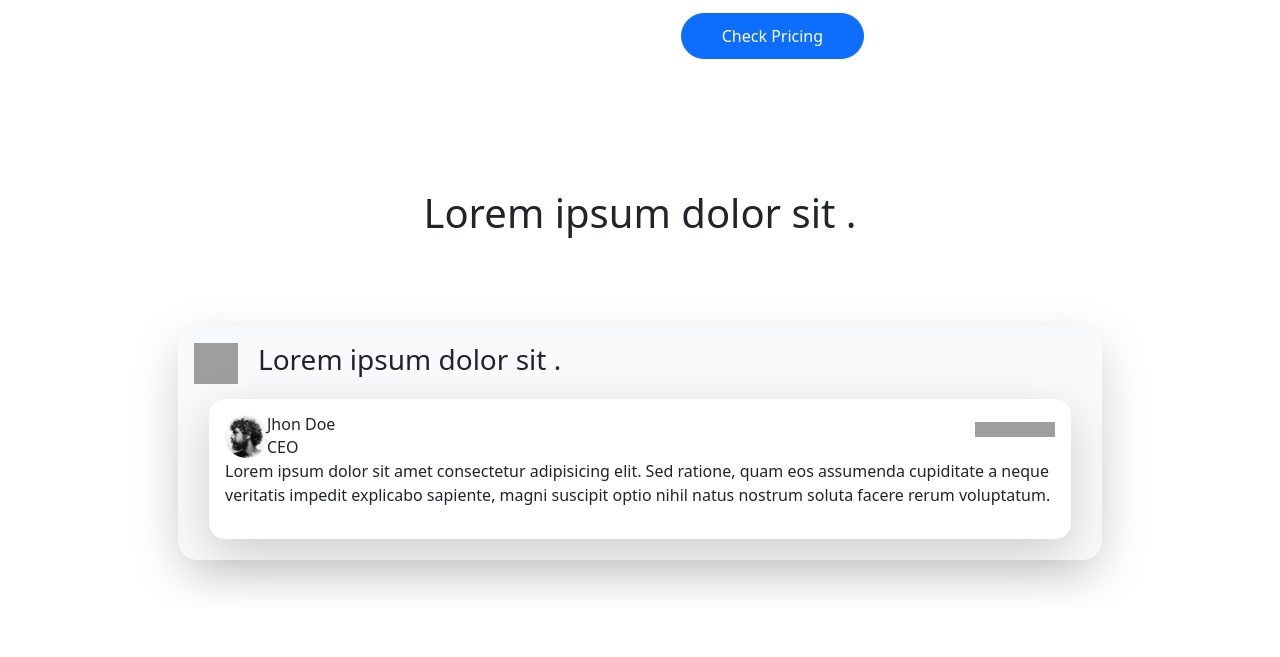
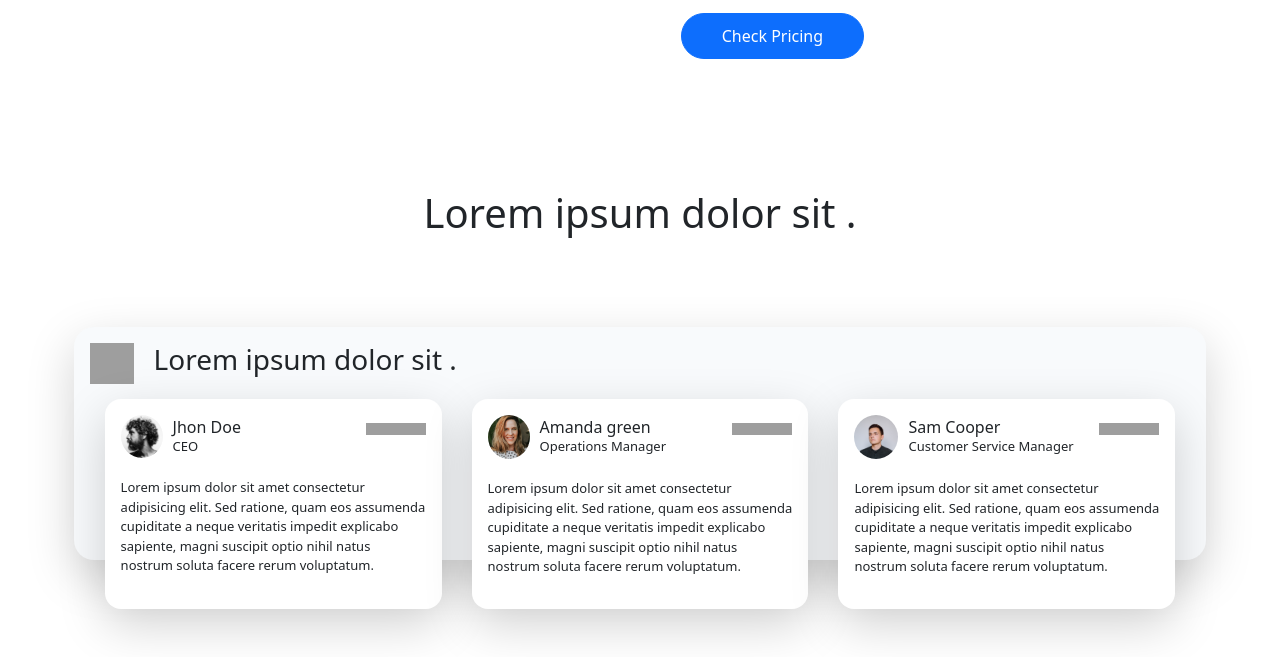
Before and after one commit to SCI-COPATH/busibud, a website: page index.html in a window 1280 px wide. Shown: the part 2841-3498 px from the top of the page. Before the commit the page ends 3449 px from the top, so only its background shows below. Drawn offline with nearby package versions, Linux system fonts and the light colour scheme; grey boxes are pictures that could not be loaded.

Commit message:
add code'

```diff
--- a/css/styles.css
+++ b/css/styles.css
@@ -150,11 +150,11 @@ opacity: 1; */
 .flotingBox{
   background-color: #F8FAFC;
   padding: 40px;
-  margin: 90px 10vw ;
+  margin: 90px 2% ;
   border-radius: 20px;
 }
 .star img{
-  width: 20px;
+  width: 15px;
 }
 .floating-hedd{
   display: flex;
@@ -178,17 +178,36 @@ opacity: 1; */
 }
 .floating-hedd div{
   align-items: center;
+
 }
 .floating-content{
 
   position: relative;
   padding-bottom: 20vh;
 }
+.totalFloat{
+  position: absolute;
+  display: flex;
+  justify-content: space-between;
+}
 .floating-element{
-  position: absolute;
+
   background-color:white;
   padding: 10px;
   margin: 15px;
+}
+.floating-element p{
+  font-size: small;
+  margin-top: 20px;
+
+}
+.logoandwrite div{
+
+  padding-left: 10px;
+}
+.logoandwrite p{
+  margin: 0;
+
 }
 @media only screen and (max-width: 900px )and (min-width:601px){
   .topBody{
@@ -233,6 +252,14 @@ opacity: 1; */
     }
     .body3Content{
       flex-direction: column;
+    }
+    .totalFloat{
+     display: block;
+     width: 100%;
+    }
+    .floating-element{
+      width: 50vw;
+      margin: auto;
     }
 }
 @media only screen and (max-width:600px){
@@ -306,5 +333,8 @@ opacity: 1; */
       text-align: center;
       padding: 50px 0px;
     }
+    .totalFloat{
+      display: block;
+    }
 
   }
--- a/index.html
+++ b/index.html
@@ -213,6 +213,7 @@
           <h3>Lorem ipsum dolor sit .</h3>
         </div>
         <div class="floating-content">
+          <div class="totalFloat">
           <div class="floating-element shadow-lg p-3 mb-5 bg-white rounded-4">
             <div class="floating-hedd">
               <div class="logoandwrite">
@@ -232,6 +233,44 @@
               voluptatum.</p>
           </div>
 
+          <div class="floating-element shadow-lg p-3 mb-5 bg-white rounded-4">
+            <div class="floating-hedd">
+              <div class="logoandwrite">
+                <img src="./assets/av2.png" alt="av1">
+                <div>
+                  <h6>Amanda green</h6>
+                  <p>Operations Manager</p>
+                </div>
+
+              </div>
+              <div class="star"><img src="./assets/goldenstar.png" alt="star"><img src="./assets/goldenstar.png"
+                  alt="star"><img src="./assets/goldenstar.png" alt="star"><img src="./assets/goldenstar.png"
+                  alt="star"></div>
+            </div>
+            <p>Lorem ipsum dolor sit amet consectetur adipisicing elit. Sed ratione, quam eos assumenda cupiditate a
+              neque veritatis impedit explicabo sapiente, magni suscipit optio nihil natus nostrum soluta facere rerum
+              voluptatum.</p>
+          </div>
+
+          <div class="floating-element shadow-lg p-3 mb-5 bg-white rounded-4">
+            <div class="floating-hedd">
+              <div class="logoandwrite">
+                <img src="./assets/av3.png" alt="av1">
+                <div>
+                  <h6>Sam Cooper</h6>
+                  <p>Customer Service Manager</p>
+                </div>
+
+              </div>
+              <div class="star"><img src="./assets/goldenstar.png" alt="star"><img src="./assets/goldenstar.png"
+                  alt="star"><img src="./assets/goldenstar.png" alt="star"><img src="./assets/goldenstar.png"
+                  alt="star"></div>
+            </div>
+            <p>Lorem ipsum dolor sit amet consectetur adipisicing elit. Sed ratione, quam eos assumenda cupiditate a
+              neque veritatis impedit explicabo sapiente, magni suscipit optio nihil natus nostrum soluta facere rerum
+              voluptatum.</p>
+          </div>
+        </div>
 
         </div>
       </div>
```
